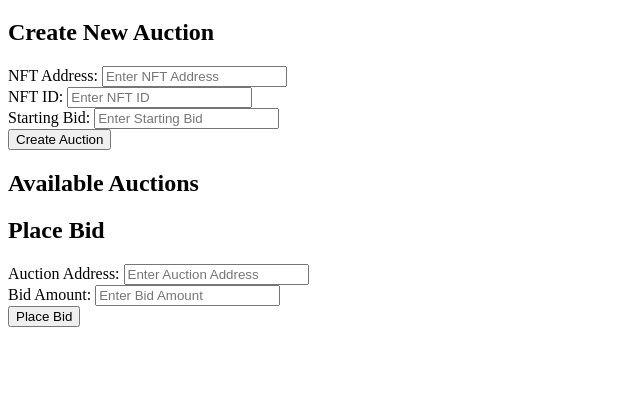
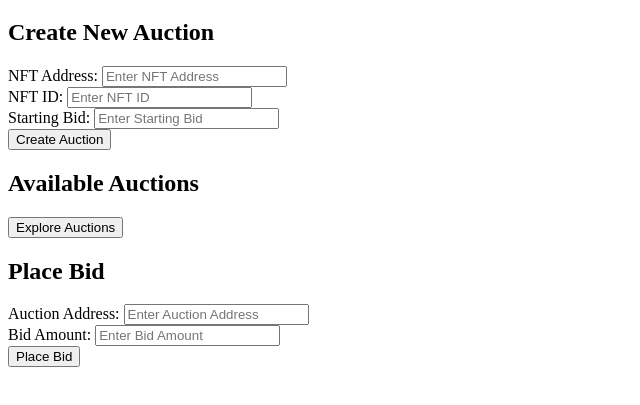
Before and after one commit to hulashc/EnglishAuctionUltimate, a plain HTML site: page index.html in a window 1280 px wide. Shown: the part 61-466 px from the top of the page, without its empty margins (0-640 px from the left). Drawn offline with Linux system fonts and the light colour scheme; a script that the page names is missing.

Commit message:
Update index.html

```diff
--- a/index.html
+++ b/index.html
@@ -26,6 +26,7 @@
 
     <h2>Available Auctions</h2>
     <ul id="auctions"></ul>
+    <button onclick="exploreAuctions()">Explore Auctions</button> <!-- Explore Auctions button -->
 
     <h2>Place Bid</h2>
     <label for="auctionAddress">Auction Address:</label>
```
